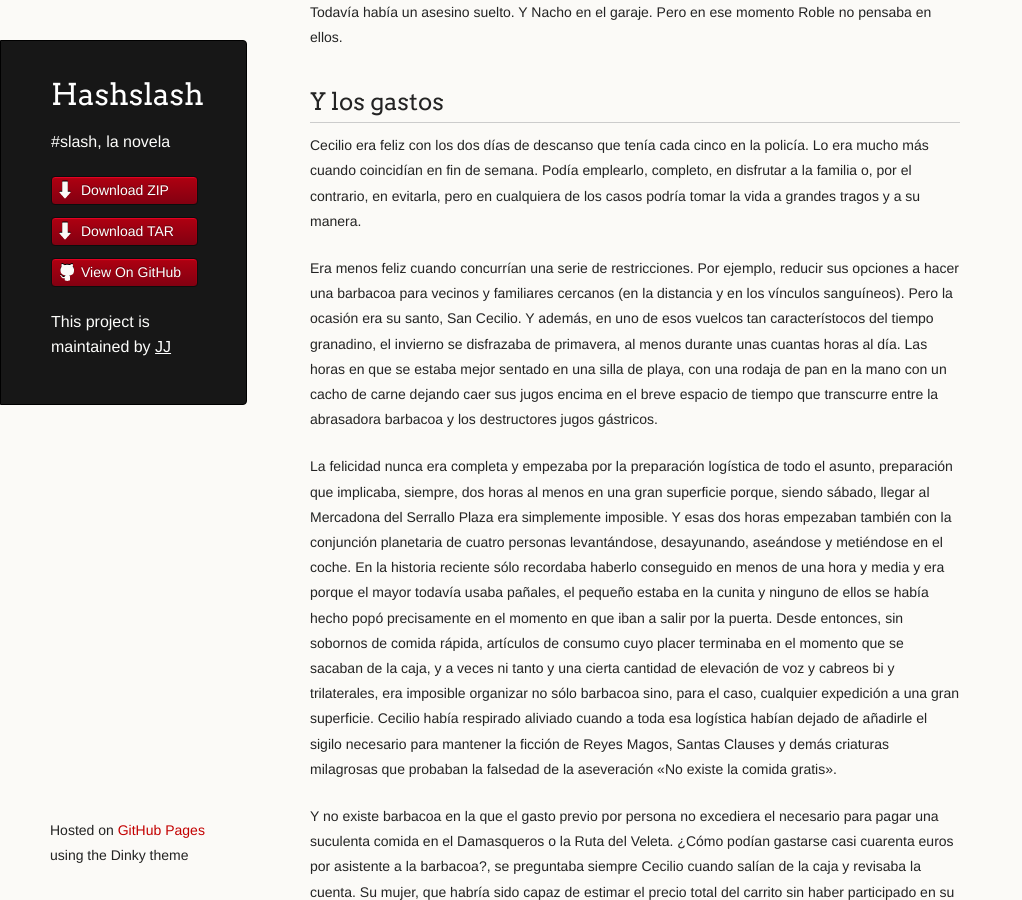
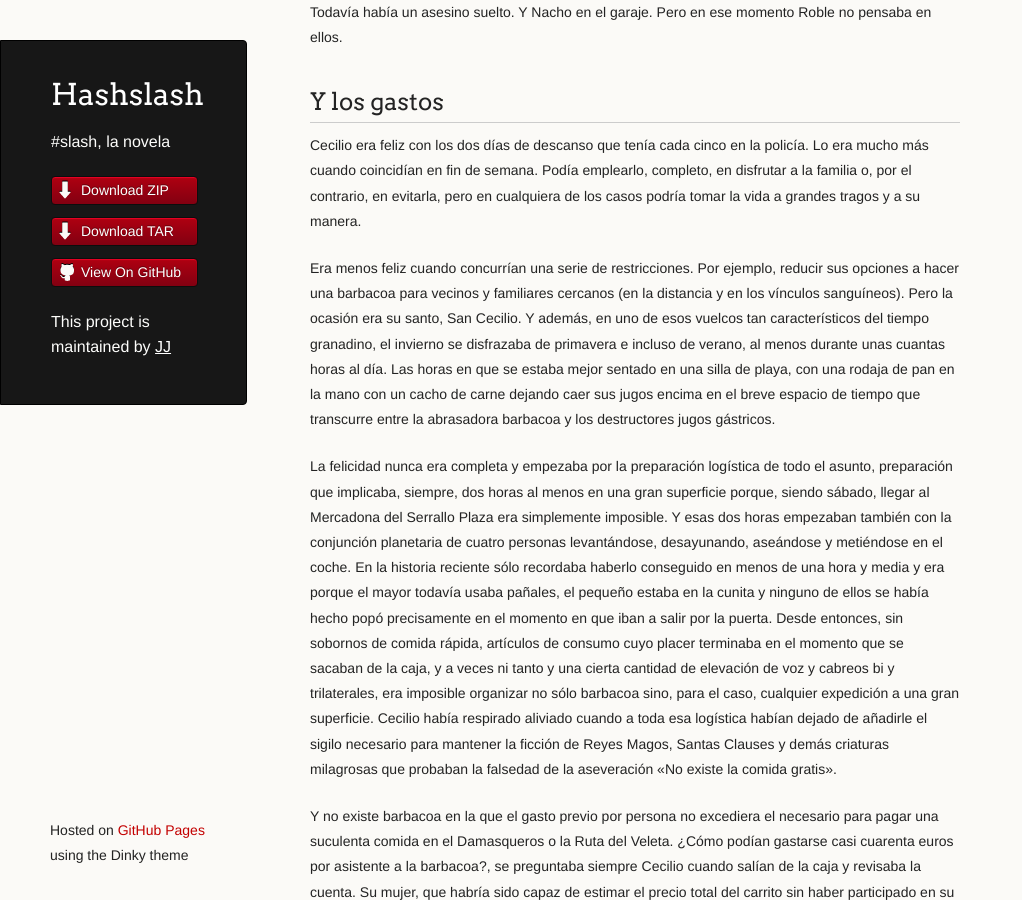
Before and after one commit to JJ/HashSlash, a Jekyll site: the page built from texto/HashSlash.md, in a window 1280 px wide and 900 px high, scrolled down 83279 px. Shown: the whole window, without its empty margins (0-1022 px from the left). Built offline with Jekyll 4.4.1, drawn with Linux system fonts in a browser that asks for light colours.

Commit message:
Sync texto/HashSlash.md from master to gh-pages

```diff
--- a/texto/HashSlash.md
+++ b/texto/HashSlash.md
@@ -3947,8 +3947,8 @@ Era menos feliz cuando concurrían una serie de restricciones. Por
 ejemplo, reducir sus opciones a hacer una barbacoa para vecinos y
 familiares cercanos (en la distancia y en los vínculos
 sanguíneos). Pero la ocasión era su santo, San Cecilio. Y además, en
-uno de esos vuelcos tan característocos del tiempo granadino, el
-invierno se disfrazaba de primavera, al menos durante unas cuantas
+uno de esos vuelcos tan característicos del tiempo granadino, el
+invierno se disfrazaba de primavera e incluso de verano, al menos durante unas cuantas
 horas al día. Las horas en que se estaba mejor sentado en una silla de
 playa, con una rodaja de pan en la mano con un cacho de carne dejando
 caer sus jugos encima en el breve espacio de tiempo que transcurre
```
